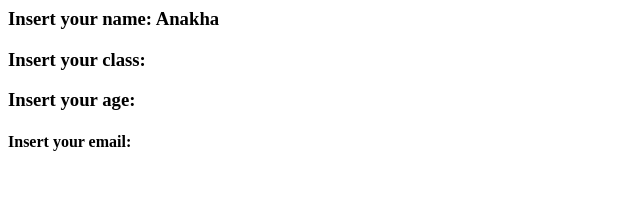
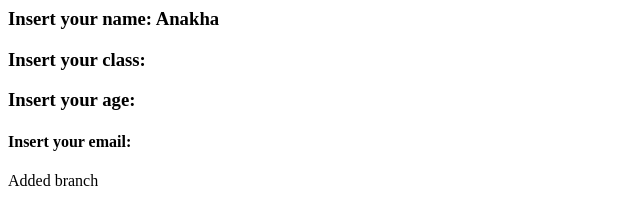
Before and after one commit to anakhavaishakham2005/cdt-fork, a plain HTML site: page index.html in a window 1280 px wide. Shown: the whole page, without its empty margins (0-640 px from the left). Drawn offline with Linux system fonts and the light colour scheme.

Commit message:
added b1

```diff
--- a/index.html
+++ b/index.html
@@ -7,5 +7,6 @@
     <h3>Insert your class: </h3>
     <h3>Insert your age: </h3>
     <h4>Insert your email: </h4>
+    <p>Added branch</p>
 </body>
 </html>
```
